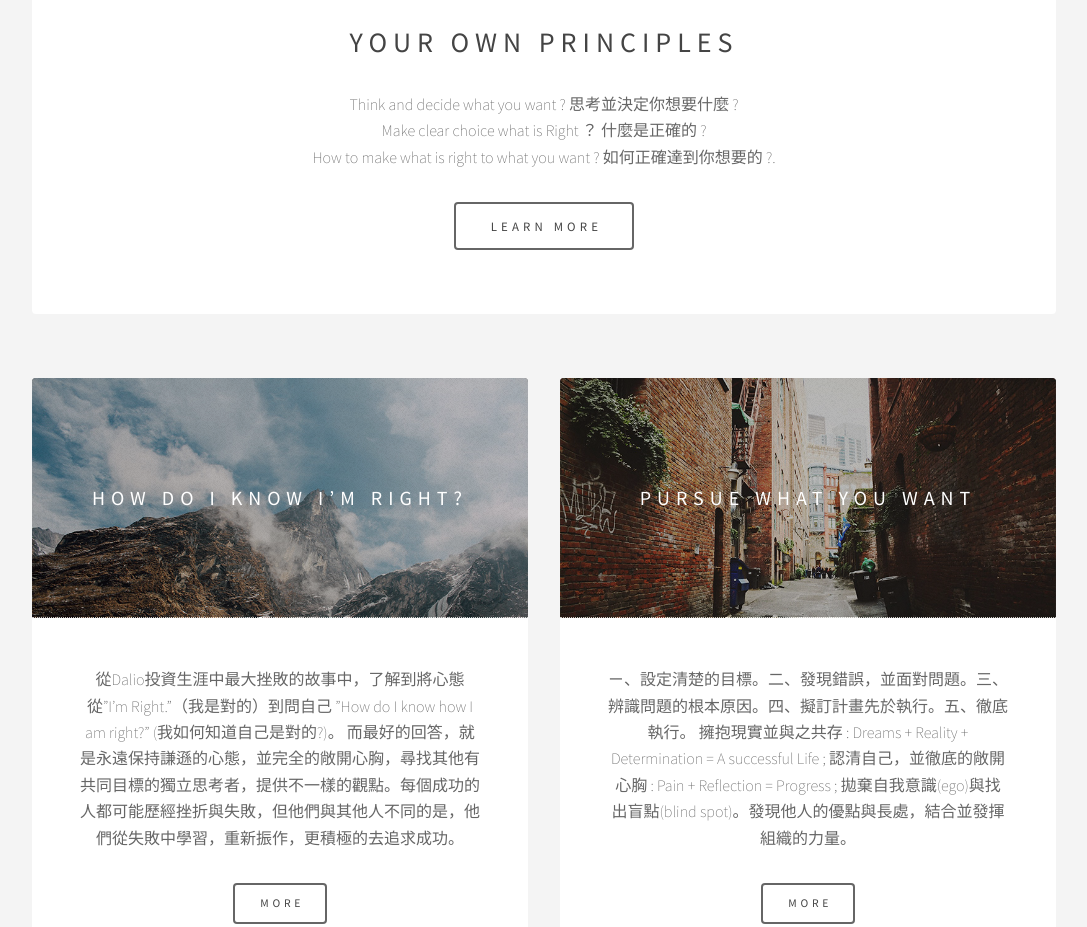
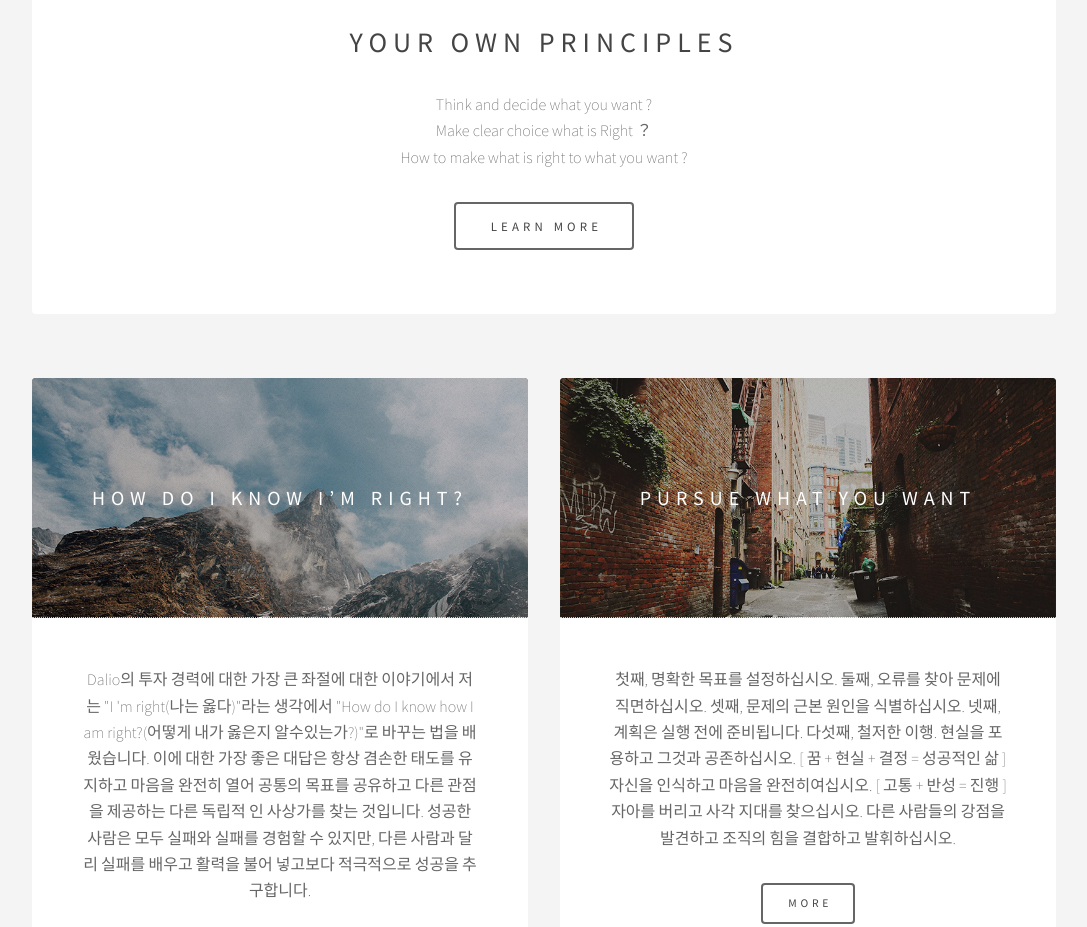
Before and after one commit to nykim00/principles.com, a plain HTML site: page index.html in a window 1280 px wide. Shown: the part 831-1758 px from the top of the page, without its empty margins (96-1183 px from the left). Drawn offline with Linux system fonts and the light colour scheme.

Commit message:
translate in korean

```diff
--- a/index.html
+++ b/index.html
@@ -2,7 +2,7 @@
 
 <html>
 	<head>
-		<title>Principles 原則</title>
+		<title>Principles</title>
 		<meta charset="utf-8" />
 		<meta name="viewport" content="width=device-width, initial-scale=1" />
 		<link rel="stylesheet" href="assets/css/main.css" />
@@ -25,9 +25,9 @@
 					<section id="intro" class="main">
 						<span class="icon fa-diamond major"></span>
 						<h2>Your Own Principles</h2>
-						<p>Think and decide what you want ? 思考並決定你想要什麼 ?<br />
-                        Make clear choice what is Right ？ 什麼是正確的 ?<br />
-						How to make what is right to what you want ? 如何正確達到你想要的 ?.</p>
+						<p>Think and decide what you want ?<br />
+                        Make clear choice what is Right ？<br />
+						How to make what is right to what you want ?</p>
 						<ul class="actions">
 							<li><a href="#" class="button big">Learn More</a></li>
 						</ul>
@@ -40,7 +40,7 @@
 								<a href="#"><img src="images/pic01.jpg" alt="" /></a>
 								<h3>How do I know I’m right?</h3>
 							</header>
-							<p>從Dalio投資生涯中最大挫敗的故事中，了解到將心態從”I’m Right.”（我是對的）到問自己 ”How do I know how I am right?” (我如何知道自己是對的?)。 而最好的回答，就是永遠保持謙遜的心態，並完全的敞開心胸，尋找其他有共同目標的獨立思考者，提供不一樣的觀點。每個成功的人都可能歷經挫折與失敗，但他們與其他人不同的是，他們從失敗中學習，重新振作，更積極的去追求成功。</p>
+							<p>Dalio의 투자 경력에 대한 가장 큰 좌절에 대한 이야기에서 저는 "I 'm right(나는 옳다)"라는 생각에서 "How do I know how I am right?(어떻게 내가 옳은지 알수있는가?)"로 바꾸는 법을 배웠습니다. 이에 대한 가장 좋은 대답은 항상 겸손한 태도를 유지하고 마음을 완전히 열어 공통의 목표를 공유하고 다른 관점을 제공하는 다른 독립적 인 사상가를 찾는 것입니다. 성공한 사람은 모두 실패와 실패를 경험할 수 있지만, 다른 사람과 달리 실패를 배우고 활력을 불어 넣고보다 적극적으로 성공을 추구합니다.</p>
 							<ul class="actions">
 								<li><a href="#" class="button">More</a></li>
 							</ul>
@@ -50,7 +50,7 @@
 								<a href="#"><img src="images/pic02.jpg" alt="" /></a>
                                 <h3>Pursue what you want</h3>
 							</header>
-                            <p>ㄧ、設定清楚的目標。二、發現錯誤，並面對問題。三、辨識問題的根本原因。四、擬訂計畫先於執行。五、徹底執行。 擁抱現實並與之共存 : Dreams + Reality + Determination = A successful Life ; 認清自己，並徹底的敞開心胸 : Pain + Reflection = Progress ; 拋棄自我意識(ego)與找出盲點(blind spot)。發現他人的優點與長處，結合並發揮組織的力量。</p>
+                            <p>첫째, 명확한 목표를 설정하십시오. 둘째, 오류를 찾아 문제에 직면하십시오. 셋째, 문제의 근본 원인을 식별하십시오. 넷째, 계획은 실행 전에 준비됩니다. 다섯째, 철저한 이행. 현실을 포용하고 그것과 공존하십시오. [ 꿈 + 현실 + 결정 = 성공적인 삶 ] 자신을 인식하고 마음을 완전히여십시오. [ 고통 + 반성 = 진행 ] 자아를 버리고 사각 지대를 찾으십시오. 다른 사람들의 강점을 발견하고 조직의 힘을 결합하고 발휘하십시오.</p>
 							<ul class="actions">
 								<li><a href="#" class="button">More</a></li>
 							</ul>
@@ -60,7 +60,7 @@
 								<a href="#"><img src="images/pic03.jpg" alt="" /></a>
 								<h3>Thinking → Principles → Algorithms</h3>
 							</header>
-                            <p>Slow down your thinking so you can note the criteria you are using to make your decision.  靜下心想想你目前是用什麼方式來做決策。Write the criteria down as a principle.  將這些標準寫下來當作你的原則。Think about those criteria when you have an outcome to assess, and refine them before the next “one of those” comes along. 當你利用這些原則做出決策時，得到什麼結果？ 是否還有改善的空間，  讓你未來可以做出更好的決策。那就進化吧!</p>
+                            <p>당신의 결정을 내리기 위해 사용하고있는 기준을 기록 할 수 있도록 생각을 늦추십시오. 기준을 원칙으로 기록하고이 기준을 원칙으로 기록합니다. 평가할 결과가있을 때 이러한 기준에 대해 생각하고 다음 "그 중 하나"가 나오기 전에 기준을 수정하십시오. 이 원칙을 사용하여 결정을 내릴 때 결과는 무엇입니까? 앞으로 더 나은 결정을 내릴 수 있도록 개선의 여지가 있습니까? 그런 다음 성장하십시오!</p>
 							<ul class="actions">
 								<li><a href="#" class="button">More</a></li>
 							</ul>
@@ -70,7 +70,7 @@
 								<a href="#"><img src="images/pic04.jpg" alt="" /></a>
 								<h3>To Work Principles</h3>
 							</header>
-							<p>開誠布公，擇善固執：保持著開闊的心胸，發掘事實，並勇於接受成功與失敗。諮諏善道，察納雅言：應廣納每個成員的意見，並接納合理正確的言論。知人善用，適才適所：了解每一個人的長處與弱點，並將其安排在適合的位置以發揮最大優勢。大處著眼，小處著手：美國思想家Alvin Toffler曾說，做小事時心中必須想著大事，這樣所有小事才能朝著正確方向發展。設立目標時我們須從大處著眼，從小處了解根本的原因為何。</p>
+							<p><개방적이고 정직하고 선하고 완고한 선택 : 열린 마음을 유지하고 사실을 발견하며 성공과 실패를 받아들이는 용감한 자세를 취하십시오. 상담과 좋은 조언 : 각 회원의 의견을 받아 들여야하며 합리적이고 정확한 의견을 받아 들여야합니다. 사람들을 잘 활용하고 올바른 장소에 적응하는 방법을 아는 것 : 모든 사람의 강점과 약점을 이해하고 그들의 장점을 극대화하기 위해 올바른 장소에 배치 미국 사상가 알빈 토플러 (Alvin Toffler)는 작은 일을 할 때 모든 작은 일이 올바른 방향으로 움직일 수 있도록 큰 일을 생각해야한다고 말했습니다. 목표를 세울 때 우리는 큰 것에 초점을 맞추고 작은 것의 근본 원인을 이해해야합니다./p>
 							<ul class="actions">
 								<li><a href="#" class="button">More</a></li>
 							</ul>
```
